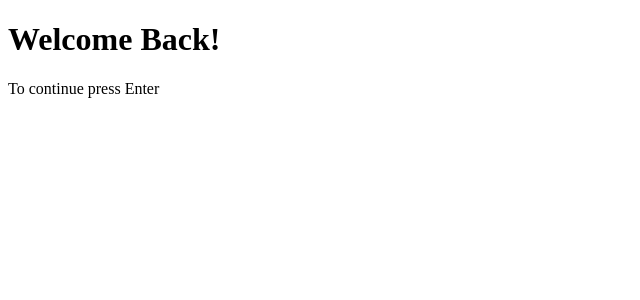
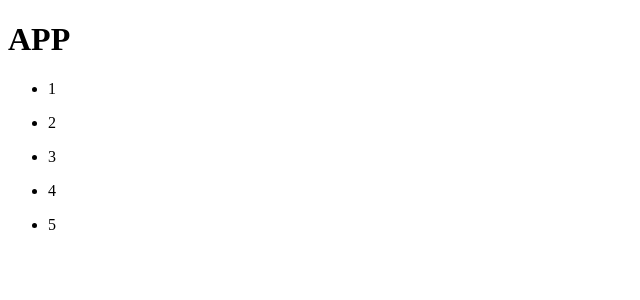
Before and after one commit to mitchtembo/React-123, a React (Vite) app: page / in a window 1280 px wide. Shown: the top 300 px of the page, without its empty margins (0-640 px from the left). Built offline with nearby package versions, Linux system fonts and the light colour scheme.

Commit message:
Working with Lists

```diff
--- a/src/App.jsx
+++ b/src/App.jsx
@@ -1,10 +1,16 @@
 import React from 'react'
+import Greeting from './Components/Greeting'
+import ProductInfo from './Components/ProductInfo'
+import List from "./SandBox/List.jsx"
 
 const App = () => {
+
+
   return (
     <div>
-      <h1>Welcome Back!</h1>
-      <p>To continue press Enter</p>
+      <h1>APP</h1>
+      <List />
+
     </div>
   )
 }
--- /dev/null
+++ b/src/Components/Greeting.jsx
@@ -0,0 +1,22 @@
+import React from 'react'
+
+const Greeting = () => {
+
+    function sayHi(name) {
+        return `Hi ${name}! how are you?`
+    }
+
+    function currentDate(){
+        const fullDate = new Date()
+        return `${fullDate}`
+
+    }
+  return (
+    <div>
+        <h1>{sayHi("Mitchel Tembo")}</h1>
+        <p>The date is {currentDate()} </p>
+    </div>
+  )
+}
+
+export default Greeting
--- /dev/null
+++ b/src/SandBox/List.jsx
@@ -0,0 +1,16 @@
+import React from 'react'
+
+const List = () => {
+    const numbers = [1,2,3,4,5]
+  return (
+    <div>
+        {numbers.map((number) => (
+          <ul key={number}>
+                <li>{number}</li>
+            </ul>
+        ))}
+    </div>
+  )
+}
+
+export default List
```
Also changed, not shown: src/Components/ProductInfo.jsx (added).
